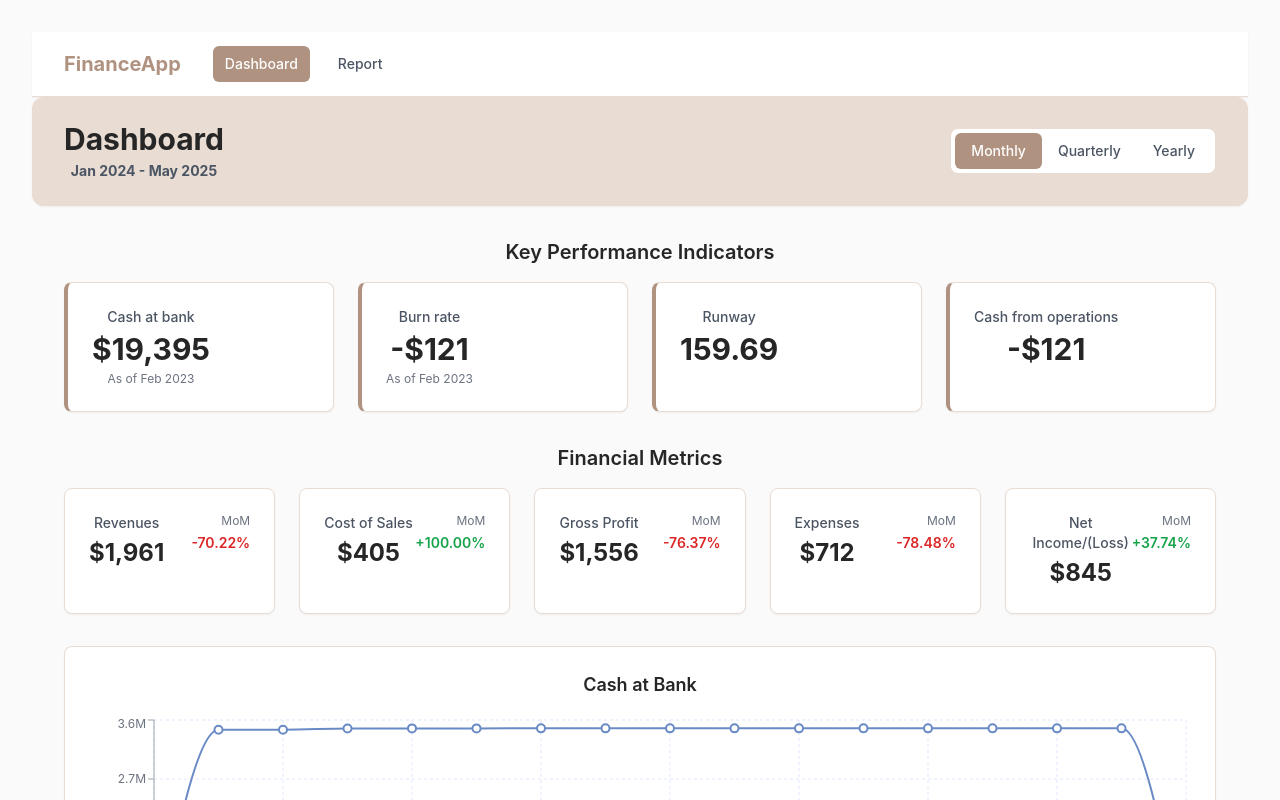
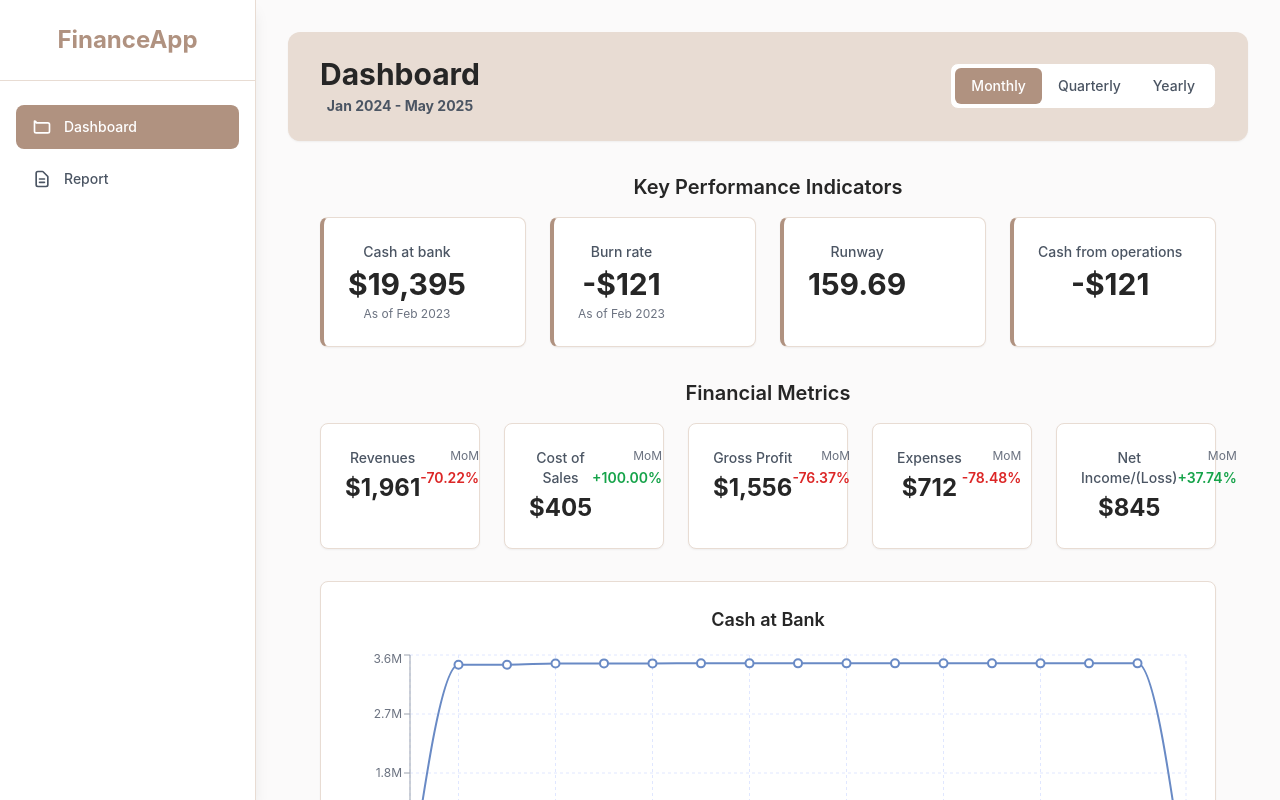
Before and after one commit to phelpa/kudwa-plinio-sidebar-dashboard, a React (Vite) app: page / in a window 1280 px wide. Shown: the top 800 px of the page. Built offline with nearby package versions, Linux system fonts and the light colour scheme.

Commit message:
change from topbar so sidebar

```diff
--- a/src/App.tsx
+++ b/src/App.tsx
@@ -12,10 +12,12 @@ function App() {
       <Router>
         <div className="min-h-screen bg-light-gray">
           <Navigation />
-          <Routes>
-            <Route path="/" element={<Dashboard />} />
-            <Route path="/report" element={<ReportPage />} />
-          </Routes>
+          <main className="ml-64">
+            <Routes>
+              <Route path="/" element={<Dashboard />} />
+              <Route path="/report" element={<ReportPage />} />
+            </Routes>
+          </main>
         </div>
       </Router>
     </Provider>
--- a/src/components/Navigation.tsx
+++ b/src/components/Navigation.tsx
@@ -7,36 +7,62 @@ const Navigation: React.FC = () => {
   const isActive = (path: string) => location.pathname === path;
 
   return (
-    <nav className="bg-white shadow-sm border-b border-light-brown">
-      <div className="max-w-7xl mx-auto px-4 sm:px-6 lg:px-8">
-        <div className="flex justify-between h-16">
-          <div className="flex items-center space-x-8">
-            <div className="flex-shrink-0">
-              <h1 className="text-xl font-bold text-warm-brown">FinanceApp</h1>
+    <nav className="bg-white shadow-lg border-r border-light-brown h-screen w-64 fixed left-0 top-0 z-10">
+      <div className="flex flex-col h-full">
+        {/* App Title */}
+        <div className="p-6 border-b border-light-brown">
+          <h1 className="text-2xl font-bold text-warm-brown">FinanceApp</h1>
         </div>
 
-            <div className="flex space-x-4">
+        {/* Navigation Links */}
+        <div className="flex-1 py-6">
+          <div className="space-y-2 px-4">
             <Link
               to="/"
-                className={`px-3 py-2 rounded-md text-sm font-medium transition-colors duration-200 ${
+              className={`flex items-center px-4 py-3 rounded-lg text-sm font-medium transition-colors duration-200 ${
                 isActive("/")
                   ? "bg-warm-brown text-white"
                   : "text-gray-600 hover:text-dark-gray hover:bg-gray-100"
               }`}
             >
+              <svg
+                className="w-5 h-5 mr-3"
+                fill="none"
+                stroke="currentColor"
+                viewBox="0 0 24 24"
+              >
+                <path
+                  strokeLinecap="round"
+                  strokeLinejoin="round"
+                  strokeWidth="2"
+                  d="M3 7v10a2 2 0 002 2h14a2 2 0 002-2V9a2 2 0 00-2-2H5a2 2 0 00-2-2z"
+                />
+              </svg>
               Dashboard
             </Link>
             <Link
               to="/report"
-                className={`px-3 py-2 rounded-md text-sm font-medium transition-colors duration-200 ${
+              className={`flex items-center px-4 py-3 rounded-lg text-sm font-medium transition-colors duration-200 ${
                 isActive("/report")
                   ? "bg-warm-brown text-white"
                   : "text-gray-600 hover:text-dark-gray hover:bg-gray-100"
               }`}
             >
+              <svg
+                className="w-5 h-5 mr-3"
+                fill="none"
+                stroke="currentColor"
+                viewBox="0 0 24 24"
+              >
+                <path
+                  strokeLinecap="round"
+                  strokeLinejoin="round"
+                  strokeWidth="2"
+                  d="M9 12h6m-6 4h6m2 5H7a2 2 0 01-2-2V5a2 2 0 012-2h5.586a1 1 0 01.707.293l5.414 5.414a1 1 0 01.293.707V19a2 2 0 01-2 2z"
+                />
+              </svg>
               Report
             </Link>
-            </div>
           </div>
         </div>
       </div>
```
Lines whose indentation alone changed are shown as unchanged.
